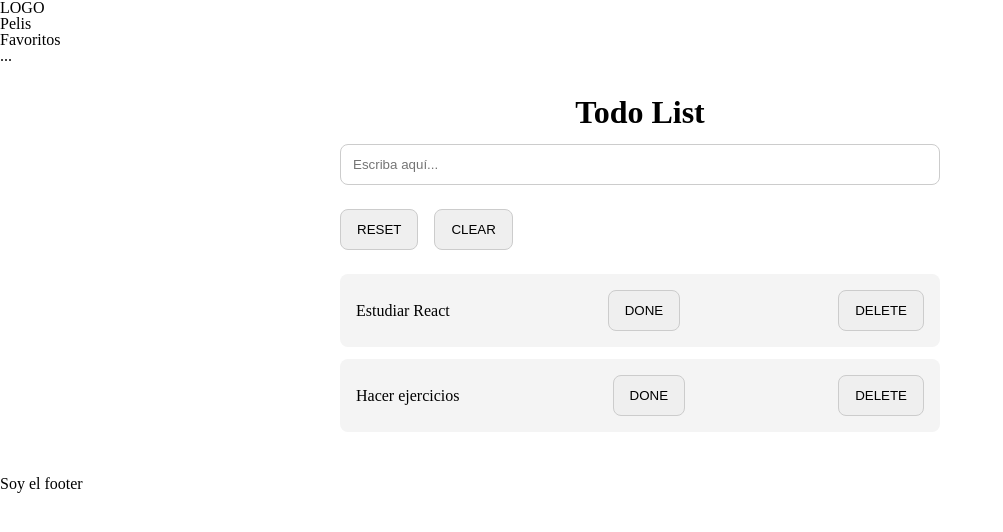
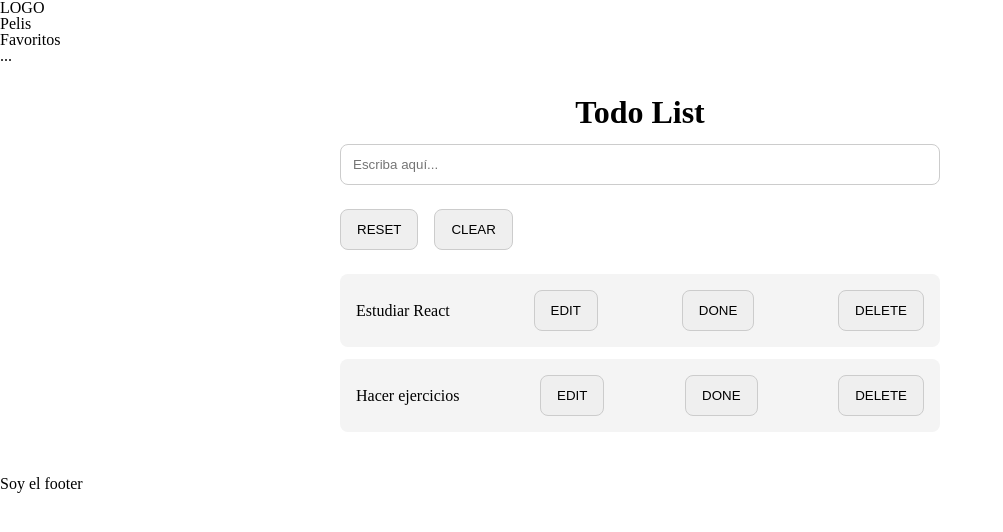
Before and after one commit to MarioMS2000/Ejercicio-React---TODO-list---useState, a React (Vite) app: page / in a window 1280 px wide. Shown: the top 532 px of the page, without its empty margins (0-1003 px from the left). Built offline with nearby package versions, Linux system fonts and the light colour scheme.

Commit message:
Fase 3 casí terminada, boton edit

```diff
--- a/src/App.jsx
+++ b/src/App.jsx
@@ -17,7 +17,10 @@ const App = () => {
 
   // HOOKS
   // useState -> guarda datos | useEffect -> ejecuta acciones cuando React ya ha renderizado
-  const [tasks, setTasks] = useState([]);
+  const [tasks, setTasks] = useState([]); // Guarda la lista completa de tareas
+
+  //Estado, de EDIT -> Guarda una sola tarea concreta que estás editando ahora
+  const [taskToEdit, setTaskToEdit] = useState(null); // null -> Porque al principio no estás editando ninguna tarea
 
   // useEffect -> Cuando el componente ya se haya pintado, ejecuta esto
   useEffect(() => {
@@ -71,7 +74,26 @@ const App = () => {
       // si no
       return task; // lo devolvemos tal cual estaba
     });
-    setTasks(updatedTasks); // // Aquí remplazamos el objeto viejo por el nuevo
+    setTasks(updatedTasks); // Aquí remplazamos el objeto viejo por el nuevo
+  }
+
+  //Para editar una tarea concreta
+  const editTask = (id) => {
+    const selectedTask = tasks.find((task) => task._id === id);// Este es como el filter pero el find si encuentra uno te da true y lo devuelve
+    setTaskToEdit(selectedTask);// Lo cambia
+  }
+
+  // Cambiar el título de la tarea editada
+  const updateTask = (id, title) => {
+    const updatedTasks = tasks.map((task) =>{
+      if(task._id === id) {
+        return {
+          ...task, title :  title
+        };
+      }
+      return task;
+    });
+    setTasks(updatedTasks);
   }
 
   // RETURN
@@ -79,12 +101,18 @@ const App = () => {
     <LayoutDefault>
       <main className="app">
         <h1 className="app__title">Todo List</h1>
-        <Form onAddTask={addTask} /> {/*Se lee como: <Componente nombreProp={valorQueLePaso} /> */}
+        {/*onAddTask={addTask} -> pasamos función porque Form necesita poder decir cuando envíen el formulario, añade esta tarea.
+            Eso es una acción. No es información para mostrar. Es algo que Form tiene que ejecutar. Por eso recibe una función.
+          taskToEdit={taskToEdit} pasamos un dato porque Form necesita saber qué tarea estoy editando ahora para mostrarla en el input.
+          Eso no es una acción. Es información que Form necesita leer y pintar. Por eso recibe estado.
+          Si el hijo necesita hacer algo → le pasas una función y si tiene que mostrar algo → le pasas un dato (estado)
+          */}
+        <Form onAddTask={addTask} taskToEdit={taskToEdit} onUpdateTask={updateTask}/> {/*Se lee como: <Componente nombreProp={valorQueLePaso} /> */}
         <div className="app__actions">
           <Button text="RESET" onClick={resetTasks} />
           <Button text="CLEAR" onClick={clearTasks} />
         </div>
-        <List tasks={tasks} onDeleteTask={deleteTask} onToggleTask={toggleTask} />{/*El botón DELETE debe estar dentro de cada Item, porque cada Item sí conoce su tarea por eso no se pone un boton button, porque deleteTask necesita recibir un id */}
+        <List tasks={tasks} onDeleteTask={deleteTask} onToggleTask={toggleTask} onEditTask={editTask} />{/*El botón DELETE debe estar dentro de cada Item, porque cada Item sí conoce su tarea por eso no se pone un boton button, porque deleteTask necesita recibir un id */}
       </main>
     </LayoutDefault>
   );
--- a/src/components/Form.jsx
+++ b/src/components/Form.jsx
@@ -2,7 +2,7 @@ import { useEffect, useState } from 'react' // sirve para traer (importar) el ho
 
 import Button from "./Button";
 
-const Form = ({ onAddTask }) => {
+const Form = ({ onAddTask, taskToEdit, onUpdateTask }) => {
 
     const [title, setTitle] = useState(""); // creamos el estado inicial a vacío con useState("")
     const [error, setError] = useState("");
@@ -26,16 +26,22 @@ const Form = ({ onAddTask }) => {
 
     // useEffect al añadir la tarea se borra despues de 5s el mensaje
     useEffect(() => {
-        if(!success) return; // si no hay mensaje de éxito, no hagas nada
+        if (!success) return; // si no hay mensaje de éxito, no hagas nada
         // pero si hay haz al añadir la tarea se borra despues de 5s el mensaje
         const timer = setTimeout(() => {
             setSuccess("");
-        },5000);
+        }, 5000);
 
         return () => {
             clearTimeout(timer);
         }
-    },[success]);
+    }, [success]);
+
+    // useEffect si hay tarea meter titulo en su input
+    useEffect(() => {
+        if (!taskToEdit) return;
+        setTitle(taskToEdit.title); // pon en el input el título de la tarea seleccionada. Tu nuevo valor ahora es el título de la tarea que estoy editando.
+    }, [taskToEdit]); // la tarea que he seleccionado para edita
 
     const handleSubmit = (e) => {
         e.preventDefault() // para evitar recargar la página web
@@ -43,6 +49,12 @@ const Form = ({ onAddTask }) => {
         if (title.length < 6) {
             setError("La tarea debe tener al menos 6 caracteres");
             return;
+        }
+
+        if(taskToEdit){
+            onUpdateTask();
+        }else {
+            onAddTask(title);
         }
         // Si no, continua con la tarea
         setError("");
--- a/src/components/Item.jsx
+++ b/src/components/Item.jsx
@@ -1,10 +1,15 @@
 // pintar una tarea
-const Item = ({ task, onDeleteTask, onToggleTask }) => {
+const Item = ({ task, onDeleteTask, onToggleTask, onEditTask }) => {
 
     return (
         <li className="item">
             <span className={task.isDone ? "item__title item__title--done" : "item__title"}>{task.title}</span> {/* Qué clases CSS poner según si la tarea está hecha o no (IMPORTANTE: el ternario siempre es -> condición ? valorSiTrue : valorSiFalse).
             Si NO está hecha usar solo: item__title  y si esta hecha usar item__title item__title--done -> O sea, la clase base más una clase extra de “completada”*/}
+            <button
+                className="item__edit"
+                onClick={() => onEditTask(task._id)} >{/*Botón de cambiar tarea a completada */}
+                EDIT
+            </button>
             <button
                 className="item__toggle"
                 onClick={() => onToggleTask(task._id)} >{/*Botón de cambiar tarea a completada */}
--- a/src/components/List.jsx
+++ b/src/components/List.jsx
@@ -1,11 +1,11 @@
 import Item from "./Item";
 
 // recorrer tareas
-const List = ({ tasks, onDeleteTask, onToggleTask }) => {
+const List = ({ tasks, onDeleteTask, onToggleTask, onEditTask }) => {
     return (
         <ul className="list">
             {tasks.map((task) => (
-                <Item key={task._id} task={task} onDeleteTask={onDeleteTask} onToggleTask={onToggleTask} />
+                <Item key={task._id} task={task} onDeleteTask={onDeleteTask} onToggleTask={onToggleTask} onEditTask={onEditTask} />
             ))}
         </ul>
     )
```
